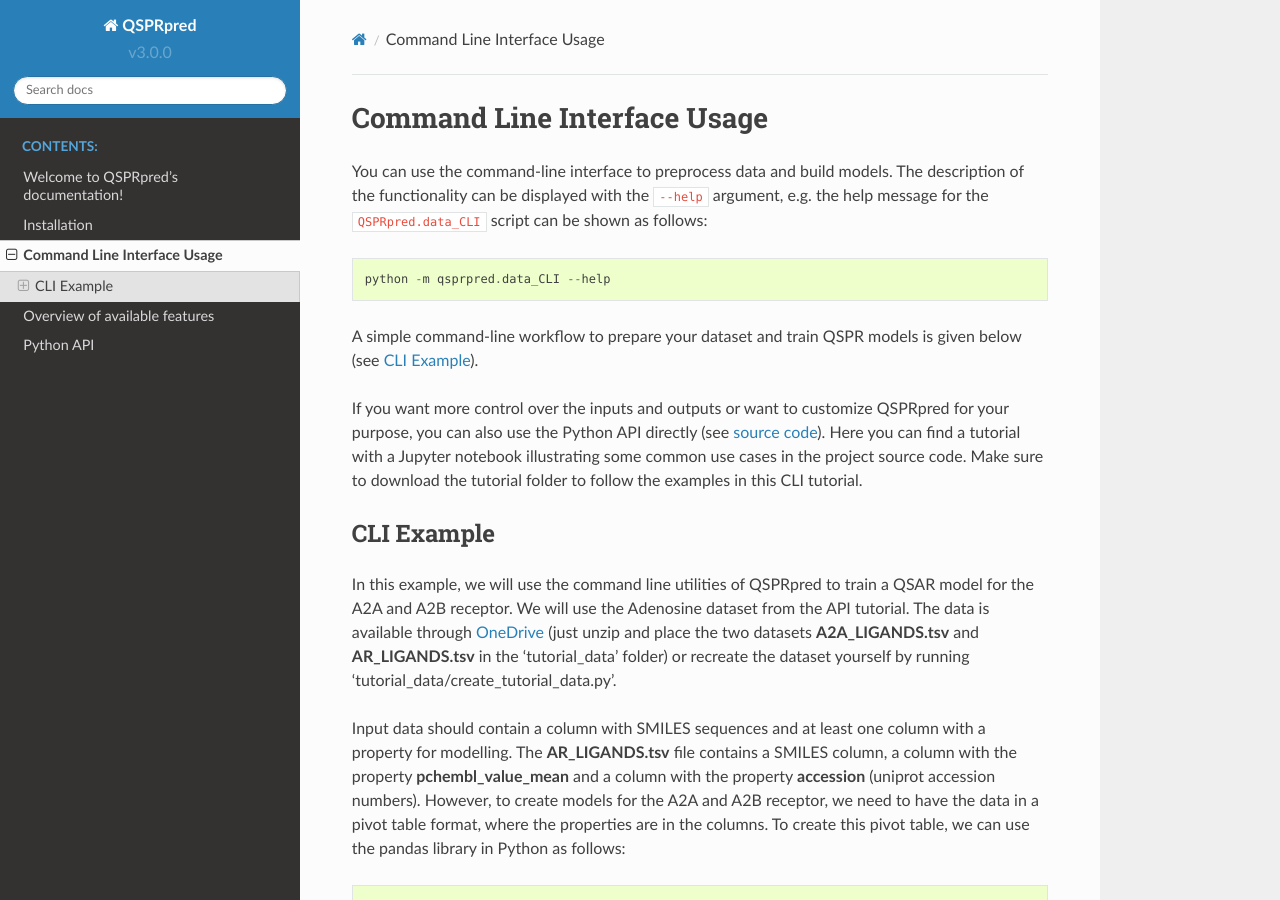
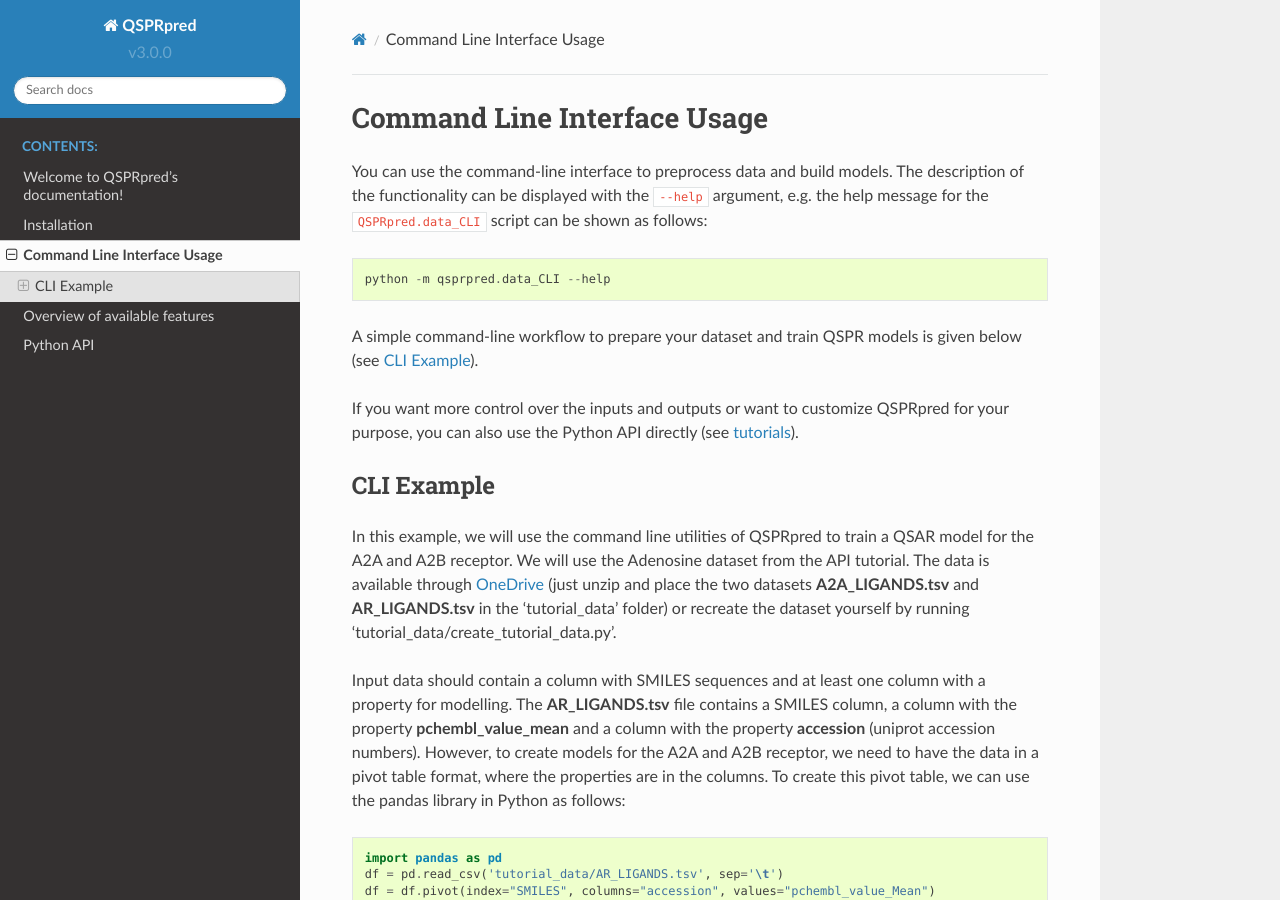
Before and after one commit to CDDLeiden/QSPRpred, a Sphinx documentation site: the page built from docs/cli_usage.rst, in a window 1280 px wide and 900 px high. Built offline with Sphinx 7.4.7 and the Read the Docs theme 2.0.0, drawn with Linux system fonts in a browser that asks for light colours.

Commit message:
remove old text from cli example

```diff
--- a/docs/cli_usage.rst
+++ b/docs/cli_usage.rst
@@ -14,10 +14,7 @@
 A simple command-line workflow to prepare your dataset and train QSPR models is given below (see :ref:`CLI Example`).
 
 If you want more control over the inputs and outputs or want to customize QSPRpred for your purpose,
-you can also use the Python API directly (see `source code <https://github.com/CDDLeiden/QSPRpred/tree/main/tutorials>`_).
-Here you can find a tutorial with a Jupyter notebook illustrating some common use cases in the project source code.
-Make sure to download the tutorial folder to follow the examples in this CLI tutorial.
-
+you can also use the Python API directly (see `tutorials <https://github.com/CDDLeiden/QSPRpred/tree/main/tutorials>`_).
 
 CLI Example
 ***********
```
